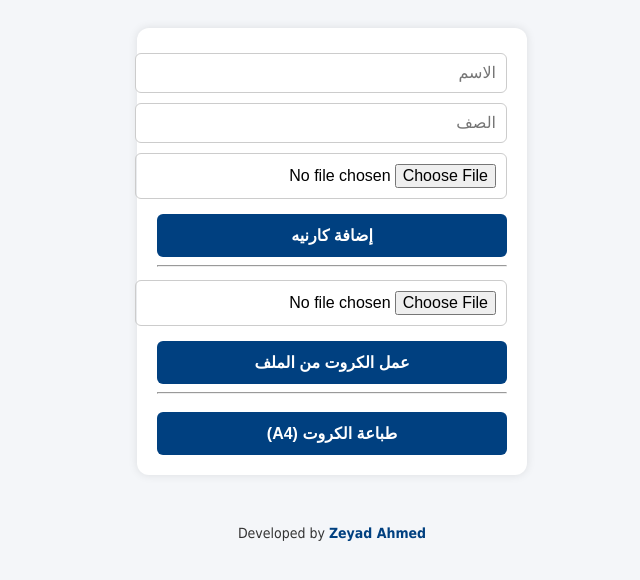
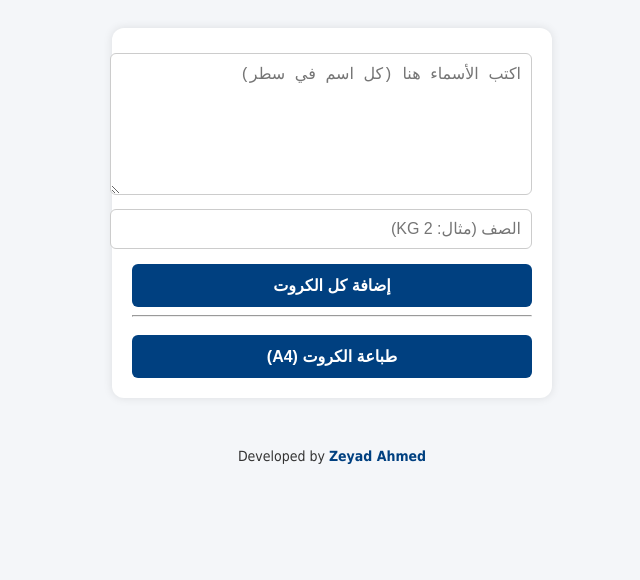
Before and after one commit to Zeyadfit0/log, a plain HTML site: page index.html in a window 1280 px wide. Shown: the whole page, without its empty margins (308-948 px from the left). Drawn offline with Linux system fonts and the light colour scheme.

Commit message:
Update index.html

```diff
--- a/index.html
+++ b/index.html
@@ -3,7 +3,6 @@
 <head>
   <meta charset="UTF-8">
   <title>مولد كارنيه</title>
-  <script src="https://cdnjs.cloudflare.com/ajax/libs/xlsx/0.18.5/xlsx.full.min.js"></script>
   <style>
     body {
       font-family: "Simplified Arabic", "Tahoma", sans-serif;
@@ -21,16 +20,20 @@
       padding: 20px;
       border-radius: 12px;
       box-shadow: 0 0 10px rgba(0,0,0,0.1);
-      width: 350px;
+      width: 400px;
       text-align: center;
     }
-    .form-container input {
+    .form-container input, .form-container textarea {
       margin: 5px 0;
       padding: 10px;
       width: 100%;
       border: 1px solid #ccc;
       border-radius: 6px;
       font-size: 16px;
+    }
+    textarea {
+      height: 120px;
+      resize: vertical;
     }
     .btn {
       margin-top: 10px;
@@ -142,13 +145,9 @@
 <body>
 
   <div class="form-container">
-    <input type="text" id="name" placeholder="الاسم">
-    <input type="text" id="class" placeholder="الصف">
-    <input type="file" id="photoInput" accept="image/*">
-    <button class="btn" onclick="addCard()">إضافة كارنيه</button>
-    <hr>
-    <input type="file" id="excelInput" accept=".xlsx, .xls">
-    <button class="btn" onclick="addFromExcel()">عمل الكروت من الملف</button>
+    <textarea id="names" placeholder="اكتب الأسماء هنا (كل اسم في سطر)"></textarea>
+    <input type="text" id="class" placeholder="الصف (مثال: KG 2)">
+    <button class="btn" onclick="addMultipleCards()">إضافة كل الكروت</button>
     <hr>
     <button class="btn" onclick="window.print()">طباعة الكروت (A4)</button>
   </div>
@@ -160,7 +159,7 @@
   </div>
 
   <script>
-    function createCard(name, className, photoUrl = "") {
+    function createCard(name, className) {
       let pages = document.querySelectorAll(".page");
       let lastPage = pages[pages.length - 1];
 
@@ -186,57 +185,23 @@
         </div>
       `;
 
-      if (photoUrl) {
-        card.querySelector(".photo").style.backgroundImage = `url(${photoUrl})`;
-      }
-
       lastPage.appendChild(card);
     }
 
-    function addCard() {
-      const name = document.getElementById("name").value;
-      const className = document.getElementById("class").value;
-      const photoInput = document.getElementById("photoInput");
+    function addMultipleCards() {
+      const namesText = document.getElementById("names").value.trim();
+      const className = document.getElementById("class").value.trim();
 
-      if (photoInput.files && photoInput.files[0]) {
-        let reader = new FileReader();
-        reader.onload = function(e) {
-          createCard(name, className, e.target.result);
-        };
-        reader.readAsDataURL(photoInput.files[0]);
-      } else {
+      if (!namesText) return;
+
+      const names = namesText.split("\n").map(n => n.trim()).filter(n => n);
+
+      names.forEach(name => {
         createCard(name, className);
-      }
+      });
 
-      document.getElementById("name").value = "";
+      document.getElementById("names").value = "";
       document.getElementById("class").value = "";
-      document.getElementById("photoInput").value = "";
-    }
-
-    function addFromExcel() {
-      const file = document.getElementById("excelInput").files[0];
-      if (!file) return;
-
-      const reader = new FileReader();
-      reader.onload = function(e) {
-        const data = new Uint8Array(e.target.result);
-        const workbook = XLSX.read(data, { type: "array" });
-        const sheetName = workbook.SheetNames[0];
-        const sheet = workbook.Sheets[sheetName];
-        const rows = XLSX.utils.sheet_to_json(sheet, { defval: "" });
-
-        rows.forEach(row => {
-          const name =
-            row["الاسم"] || row["Name"] || row["name"] || row["NAME"] || "";
-          const className =
-            row["الصف"] || row["Class"] || row["class"] || row["CLASS"] || "";
-
-          if (name.trim() !== "") {
-            createCard(name, className);
-          }
-        });
-      };
-      reader.readAsArrayBuffer(file);
     }
   </script>
 
```
